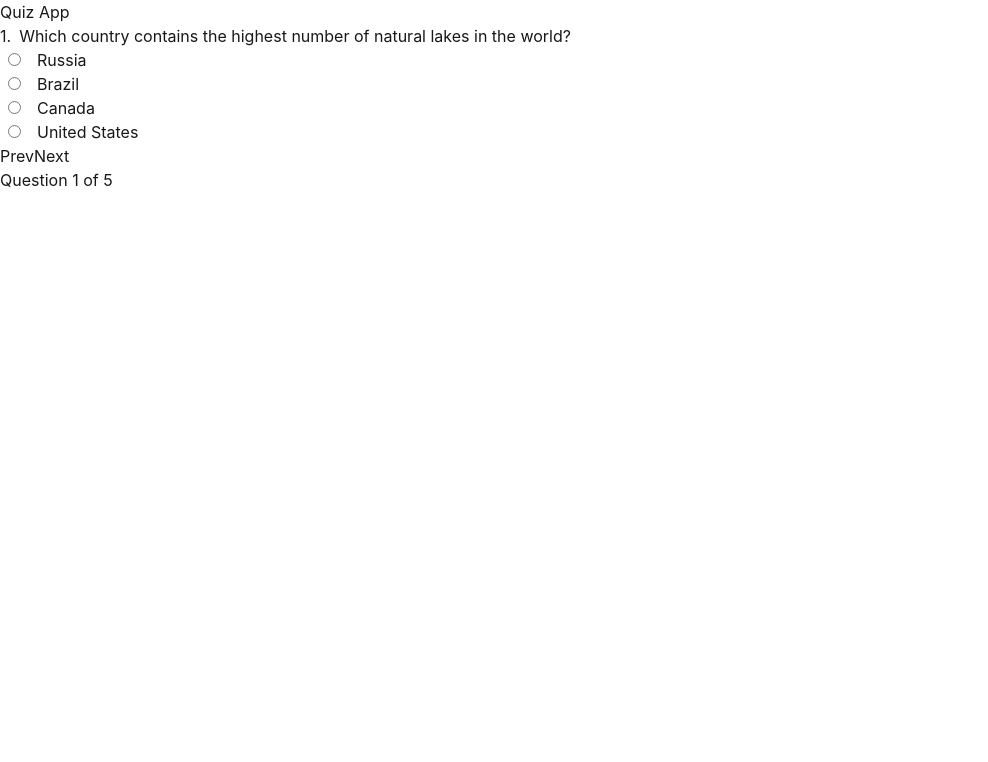
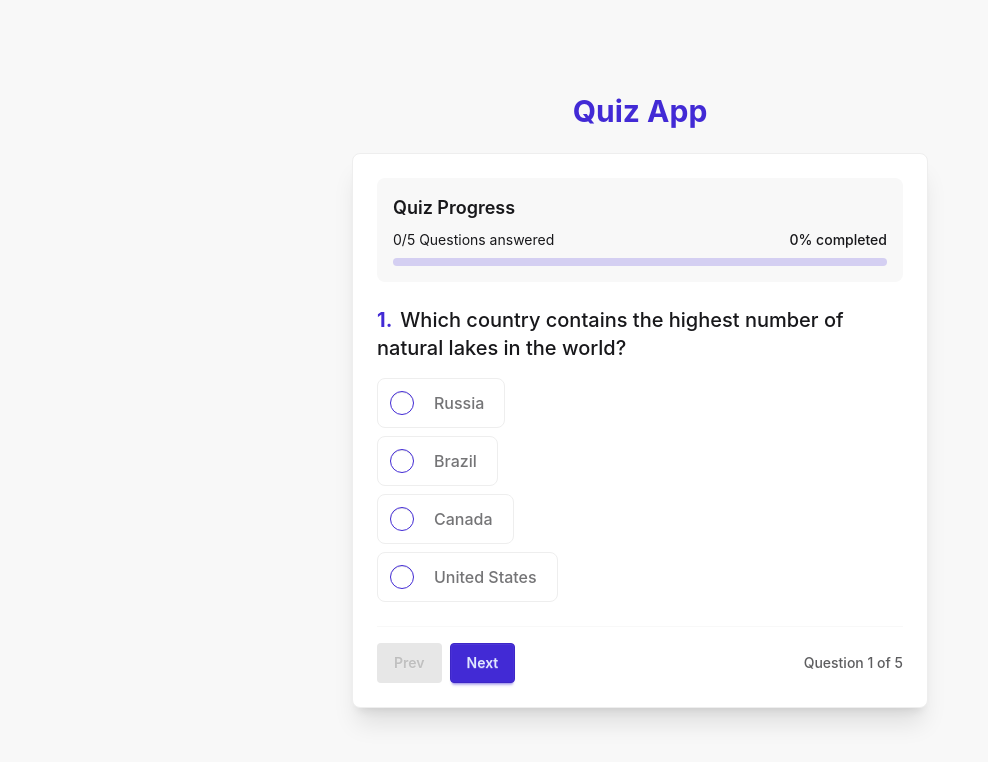
Before and after one commit to Kylian1592005/quiz-app, a React (Vite) app: page / in a window 1280 px wide. Shown: the top 762 px of the page, without its empty margins (0-988 px from the left). Built offline with nearby package versions, Linux system fonts and the light colour scheme.

Commit message:
feat: enhance quiz interface with progress tracking and improved styling

```diff
--- a/src/App.jsx
+++ b/src/App.jsx
@@ -28,41 +28,108 @@ function App() {
     });
   };
 
+  const answeredQuestions = answers.filter((answer) => answer !== "").length;
+
+  const percentageAnsweredQuestions = Math.floor(
+    (answeredQuestions / answers.length) * 100,
+  );
+
   return (
-    <div>
-      <h1>Quiz App</h1>
-      <div>
-        <div>
-          <p>
-            <span className="mr-2">{currentQuestion.id}.</span>
+    <div className="min-h-screen bg-base-200 py-10 px-4 flex flex-col items-center justify-center">
+      <div className="w-full max-w-xl space-y-6">
+        <h1 className="text-3xl font-bold text-center text-primary">
+          Quiz App
+        </h1>
+
+        <div className="card bg-base-100 shadow-xl border border-base-300">
+          <div className="card-body gap-6">
+            <div className="bg-base-200 p-4 rounded-box">
+              <h2 className="text-lg font-semibold mb-2">Quiz Progress</h2>
+              <div className="flex flex-col gap-2">
+                <div className="flex justify-between items-center text-sm">
+                  <span>
+                    {`${answeredQuestions}/${answers.length}`}{" "}
+                    <span>Questions answered</span>
+                  </span>
+                  <p className="text-right font-medium">
+                    {percentageAnsweredQuestions}% completed
+                  </p>
+                </div>
+                <progress
+                  className="progress progress-primary w-full"
+                  value={answeredQuestions}
+                  max={answers.length}
+                ></progress>
+              </div>
+            </div>
+
+            <div className="space-y-4">
+              <p className="text-xl font-medium">
+                <span className="mr-2 text-primary font-bold">
+                  {currentQuestion.id}.
+                </span>
                 {currentQuestion.question}
               </p>
+
+              <div className="space-y-2 mt-4">
                 {currentQuestion.options.map((opt) => (
                   <div key={opt}>
+                    <label
+                      htmlFor={opt}
+                      className={`label cursor-pointer justify-start gap-3 p-3 rounded-lg border border-base-300 hover:bg-base-200 transition-colors ${
+                        answers[currentQuestionIndex] === opt
+                          ? "bg-base-200 border-primary"
+                          : ""
+                      }`}
+                    >
                       <input
-                className="mx-2"
+                        className="radio radio-primary"
                         type="radio"
                         id={opt}
                         name="options"
                         value={opt}
                         checked={answers[currentQuestionIndex] === opt}
                         onChange={(e) =>
-                  handleAnswerChange(currentQuestionIndex, e.target.value)
+                          handleAnswerChange(
+                            currentQuestionIndex,
+                            e.target.value,
+                          )
                         }
                       />
-              <label htmlFor={opt} className="px-2">
+                      <span className="label-text text-base font-medium px-2">
                         {opt}
+                      </span>
                     </label>
                     <br />
                   </div>
                 ))}
               </div>
             </div>
-      <button onClick={previousQuestion}>Prev</button>
-      <button onClick={nextQuestion}>Next</button>
-      <p>
+
+            <div className="card-actions justify-between items-center pt-4 border-t border-base-200">
+              <div className="flex gap-2">
+                <button
+                  className="btn btn-outline"
+                  onClick={previousQuestion}
+                  disabled={currentQuestionIndex === 0}
+                >
+                  Prev
+                </button>
+                <button
+                  className="btn btn-primary"
+                  onClick={nextQuestion}
+                  disabled={currentQuestionIndex === sampleData.length - 1}
+                >
+                  Next
+                </button>
+              </div>
+              <p className="text-sm font-medium text-right text-base-content/70">
                 Question {currentQuestion.id} of {sampleData.length}
               </p>
+            </div>
+          </div>
+        </div>
+      </div>
     </div>
   );
 }
```
Lines whose indentation alone changed are shown as unchanged.
